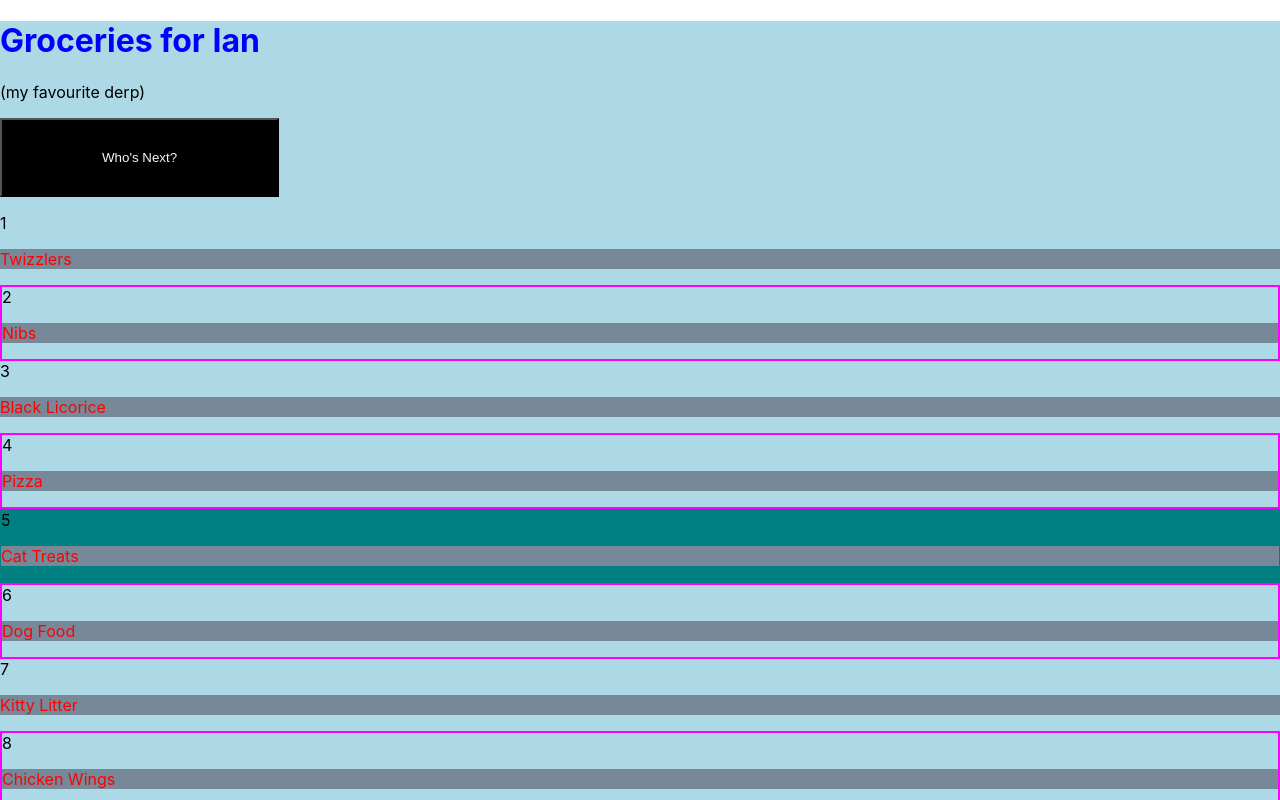
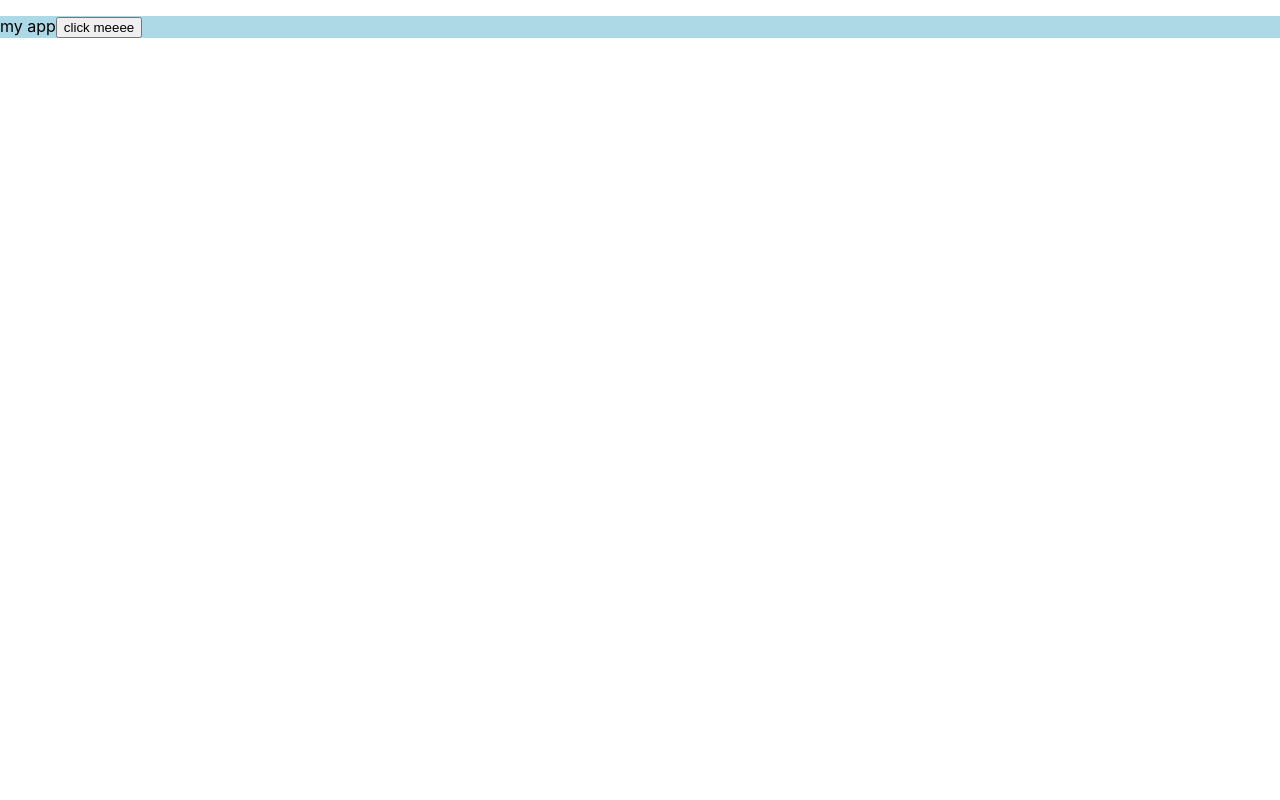
Before and after one commit to ianlaidlaw/antec-xmas-thing, a React (Create React App) app: page / in a window 1280 px wide. Shown: the top 800 px of the page. Built offline with nearby package versions, Linux system fonts and the light colour scheme.

Commit message:
add eslint and redux

```diff
--- a/src/App.js
+++ /dev/null
@@ -1,133 +0,0 @@
-import './App.css';
-import Name from './components/name.js';
-import Button from './components/button.js';
-import React, { useState } from 'react';
-
-function App() {
-  /*
-  js comment
-  */
-
-  function testFunction() {
-    // let myString = '555';
-    // let myNumber = 555;
-
-    let myArray = [3, 25, 534, 5, 88, 65, 434, 19, 29];
-
-    let myNewArray = myArray.map((currentValue) => {
-      if (currentValue % 2 === 1) {
-        let newValue = currentValue * 2;
-        return newValue
-      }
-      else {
-        return currentValue;
-      }
-    });
-
-    console.log(myNewArray);
-  }
-
-  let [showButton, setShowButton] = useState(true);
-
-  function getNames() {
-    return [
-      <Name
-        person='Twizzlers'
-        onPress={() => setShowButton(true)}
-        /*color='red'*/
-      />,
-      <Name
-        person='Nibs'
-        onPress={() => setShowButton(true)}
-        /*color='pink'*/
-      />,
-     <Name
-        person='Black Licorice'
-        onPress={() => setShowButton(true)}
-        /*color='green'*/
-      />,
-      <Name
-        person='Pizza'
-        onPress={() => setShowButton(true)}
-        /*color='green'*/
-      />,
-      <Name
-        person='Cat Treats'
-        onPress={() => setShowButton(true)}
-        /*color='green'*/
-      />,
-      <Name
-        person='Dog Food'
-        onPress={() => setShowButton(true)}
-        /*color='green'*/
-      />,
-      <Name
-        person='Kitty Litter'
-        onPress={() => setShowButton(true)}
-        /*color='green'*/
-      />,
-      <Name
-        person='Chicken Wings'
-        onPress={() => setShowButton(true)}
-        /*color='green'*/
-      />,
-      <Name
-        person='Puppy Cone'
-        onPress={() => setShowButton(true)}
-        /*color='green'*/
-      />,
-      <Name
-        person='Yo ga Mat'
-        onPress={() => setShowButton(true)}
-        /*color='green'*/
-      />
-    ];
-  }
-
-  let myNames = getNames();
-
-  return (
-    <div className="App">
-      { /* html comment */ }
-      <h1 className="blue">
-        Groceries for Ian
-      </h1>
-      (my favourite derp)
-      <Button
-          text = "Who's Next?"
-          show={showButton}
-          // onPress={() => setShowButton(false)}
-          onPress={testFunction}
-      />
-
-
-      {
-        myNames.map((currentName, index) => {
-          let myFormat = '';
-          let newIndex = index + 1;
-          if (index % 5 === 4) {
-            myFormat = "five"
-          }
-          else if (index % 2 ===1) {
-            myFormat = "even"
-          }
-          // check index and set className here
-
-          return (
-            <div
-              className={myFormat}
-            >
-              <span>
-                { newIndex }
-              </span>
-              { currentName }
-            </div>
-          );
-        })
-      }
-
-    </div>
-  );
-}
-
-export default App;
--- /dev/null
+++ b/src/app/App.js
@@ -0,0 +1,31 @@
+import React, { useReducer } from 'react';
+import './App.css';
+import appReducer, { testAction } from './reducer.js';
+import Name from '../components/name.js';
+import { useSelector, useDispatch } from 'react-redux';
+
+function App() {
+  const appState = useSelector(state => state.app);
+  const dispatch = useDispatch();
+
+  console.log({appState});
+
+  function doThing() {
+    dispatch({
+      type: testAction,
+      payload: 'wewewewew',
+    });
+  }
+
+  return (
+    <div className="App">
+      <Name/>
+
+      my app
+      <button onClick={doThing}>click meeee</button>
+
+    </div>
+  );
+}
+
+export default App;
--- /dev/null
+++ b/src/app/reducer.js
@@ -0,0 +1,20 @@
+export const testAction = 'TEST_ACTION';
+
+const initialState = {
+  view: null,
+};
+
+const reducer = (state = initialState, action) => {
+  switch (action.type) {
+    case testAction: {
+      return {
+        ...state,
+        view: action.payload,
+      };
+    }
+    default:
+      return state;
+  }
+}
+
+export default reducer;
--- a/src/index.js
+++ b/src/index.js
@@ -1,12 +1,17 @@
 import React from 'react';
 import ReactDOM from 'react-dom';
+import { Provider } from 'react-redux';
 import './index.css';
-import App from './App';
+import App from './app/App.js';
 import reportWebVitals from './reportWebVitals';
+import store from './reducers.js';
+
 
 ReactDOM.render(
   <React.StrictMode>
-    <App />
+    <Provider store={store}>
+      <App />
+    </Provider>
   </React.StrictMode>,
   document.getElementById('root')
 );
--- /dev/null
+++ b/src/reducers.js
@@ -0,0 +1,10 @@
+import { createStore, combineReducers } from 'redux';
+import appReducer from './app/reducer.js';
+
+const reducers = combineReducers({
+  app: appReducer,
+})
+
+const store = createStore(reducers);
+
+export default store;
```
Also changed, not shown: package.json (+10 -6 lines), .eslintrc.js (added), src/app/App.css (renamed from src/App.css), 2 other files (tests, documents, lock files or other folders).
